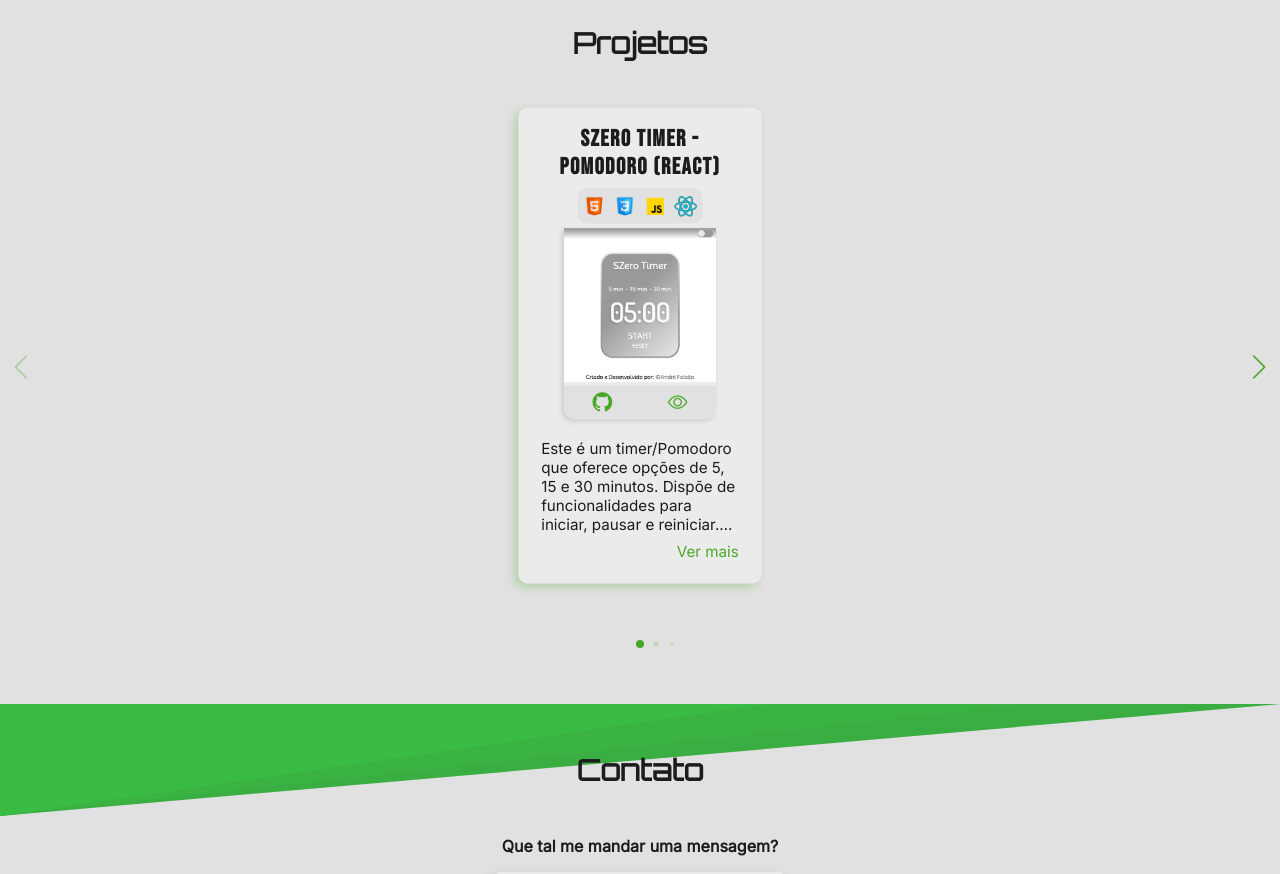
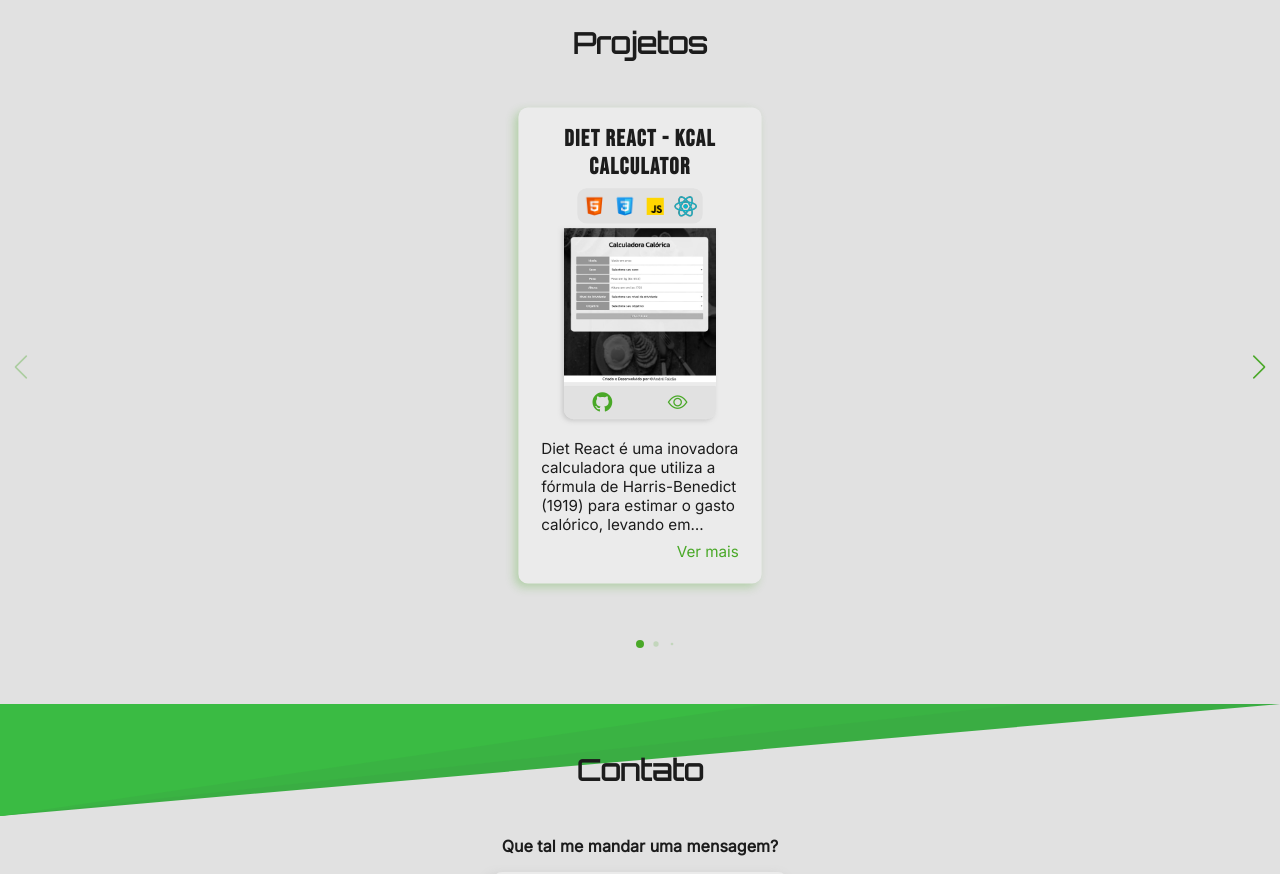
Before and after one commit to s0d4z3r0/portfolio-andre-falcao, a React (Vite) app: page / in a window 1280 px wide. Shown: the part 1160-2034 px from the top of the page. Built offline with nearby package versions, Linux system fonts and the light colour scheme.

Commit message:
Adicionado projeto Diet React

```diff
--- a/src/components/Projects/Projects.jsx
+++ b/src/components/Projects/Projects.jsx
@@ -4,6 +4,7 @@ import styles from "./Projects.module.css";
 import CardsProjects from "../CardsProjects/CardsProjects";
 
 // Img
+import thumbDiet from "../../assets/thumb-diet.jpg";
 import thumbTimer from "../../assets/thumb-timer.jpg";
 import thumbTodo from "../../assets/thumb-todo.jpg";
 import thumbTotem from "../../assets/thumb-totem.jpg";
@@ -18,7 +19,20 @@ import "swiper/css/pagination";
 const Projects = () => {
   const projects = [
     {
-      name: "SZero Timer - Pomodoro (React)",
+      name: "Diet React - Kcal Calculator",
+      description:
+      "Diet React é uma inovadora calculadora que utiliza a fórmula de Harris-Benedict (1919) para estimar o gasto calórico, levando em consideração os objetivos individuais e o nível de atividade de cada usuário. Desenvolvido com React, o projeto incorpora conceitos avançados, como componentes modulares, hooks como useState e useEffect. Implementei também funções para validar os dados inseridos, garantindo precisão nos resultados. Além disso, adotei a abordagem mobile first para proporcionar uma experiência de usuário otimizada, assegurando a responsividade em diferentes dispositivos.",
+      html: true,
+      css: true,
+      js: true,
+      bs: false,
+      react: true,
+      thumb: thumbDiet,
+      projectGit: "https://github.com/s0d4z3r0/diet-react",
+      projectView: "https://s0d4z3r0.github.io/diet-react/",
+    },
+    {
+      name: "SZero Timer - Pomodoro",
       description:
         "Este é um timer/Pomodoro que oferece opções de 5, 15 e 30 minutos. Dispõe de funcionalidades para iniciar, pausar e reiniciar. Ao atingir zero, exibe um modal alertando que o tempo se esgotou. Além disso, foi implementado um modo escuro (dark mode). O projeto faz uso de hooks, como o useState para armazenar valores e o useEffect para monitorar alterações de alguns estados. A estilização foi aprimorada com o uso de CSS modular e global, proporcionando uma apresentação visual mais atraente. A aplicação é responsiva, adaptando-se a telas pequenas, médias e grandes.",
       html: true,
@@ -31,7 +45,7 @@ const Projects = () => {
       projectView: "https://s0d4z3r0.github.io/timer-react/",
     },
     {
-      name: "Lista de Tarefas - To-Do (React)",
+      name: "Lista de Tarefas - To-Do",
       description:
       "Desenvolvi este projeto utilizando React + Vite e Bootstrap para garantir tanto sua funcionalidade dinâmica quanto seu design responsivo. A construção foi fundamentada nos princípios essenciais do React e JavaScript, como a aplicação de useState e useEffect, a utilização eficiente de componentização e props, manipulação de arrays de objetos e emprego do spread operator. Além de incorporar a responsividade padrão do Bootstrap, realizei ajustes personalizados para garantir uma experiência otimizada em telas menores. Para isso, empreguei CSS Global e implementei uma função com o evento 'resize' para modificar os placeholders de maneira dinâmica.",
       html: true,
```
Also changed, not shown: src/assets/thumb-diet.jpg (added).
